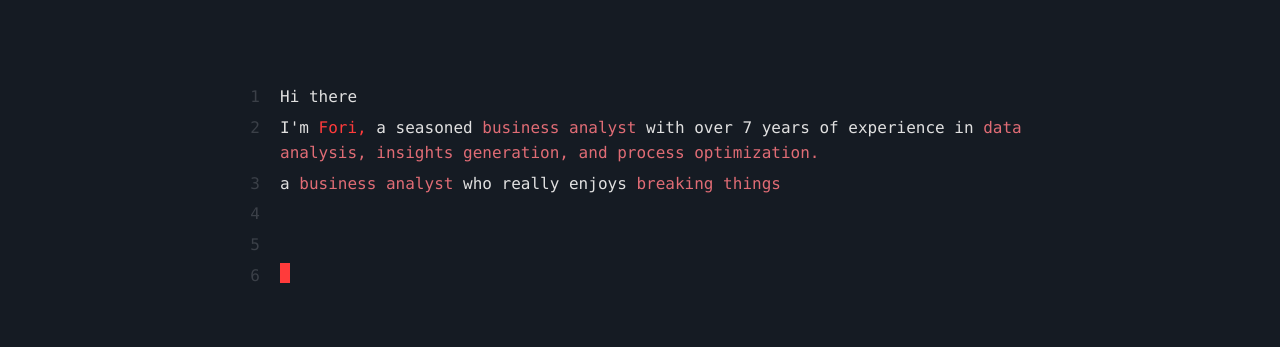
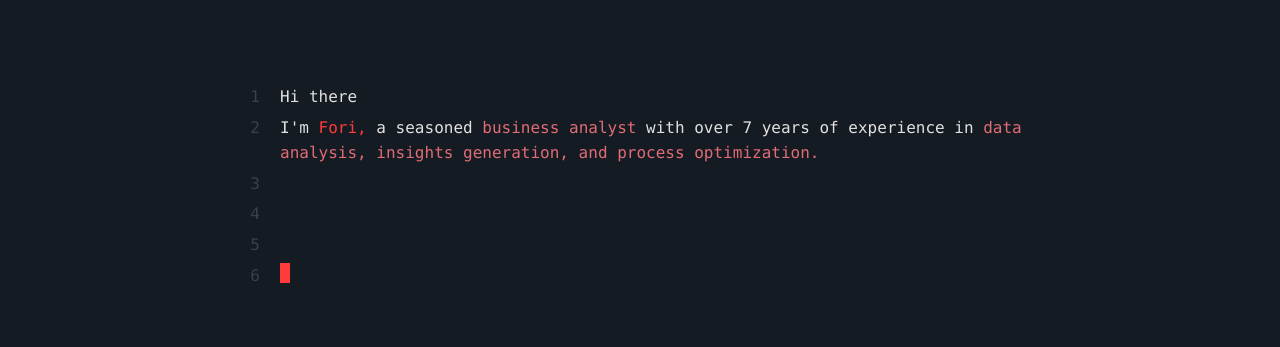
Before and after one commit to forifiles/Portfolio-Site, a plain HTML site: page index.html in a window 1280 px wide. Shown: the part 76-423 px from the top of the page. Drawn offline with Linux system fonts and the light colour scheme.

Commit message:
Edited mu intro

```diff
--- a/index.html
+++ b/index.html
@@ -41,7 +41,7 @@
                 </div>
                 <div class="line">
                     <div class="line-number">3</div>
-                    <div class="content">a <span class="secondary-highlight">business analyst</span> who really enjoys <span class="secondary-highlight">breaking things</span></div>
+                    <!--<div class="content">a <span class="secondary-highlight">business analyst</span> who really enjoys <span class="secondary-highlight">breaking things</span></div> -->
                 </div>
                 <div class="line">
                     <div class="line-number">4</div>
```
